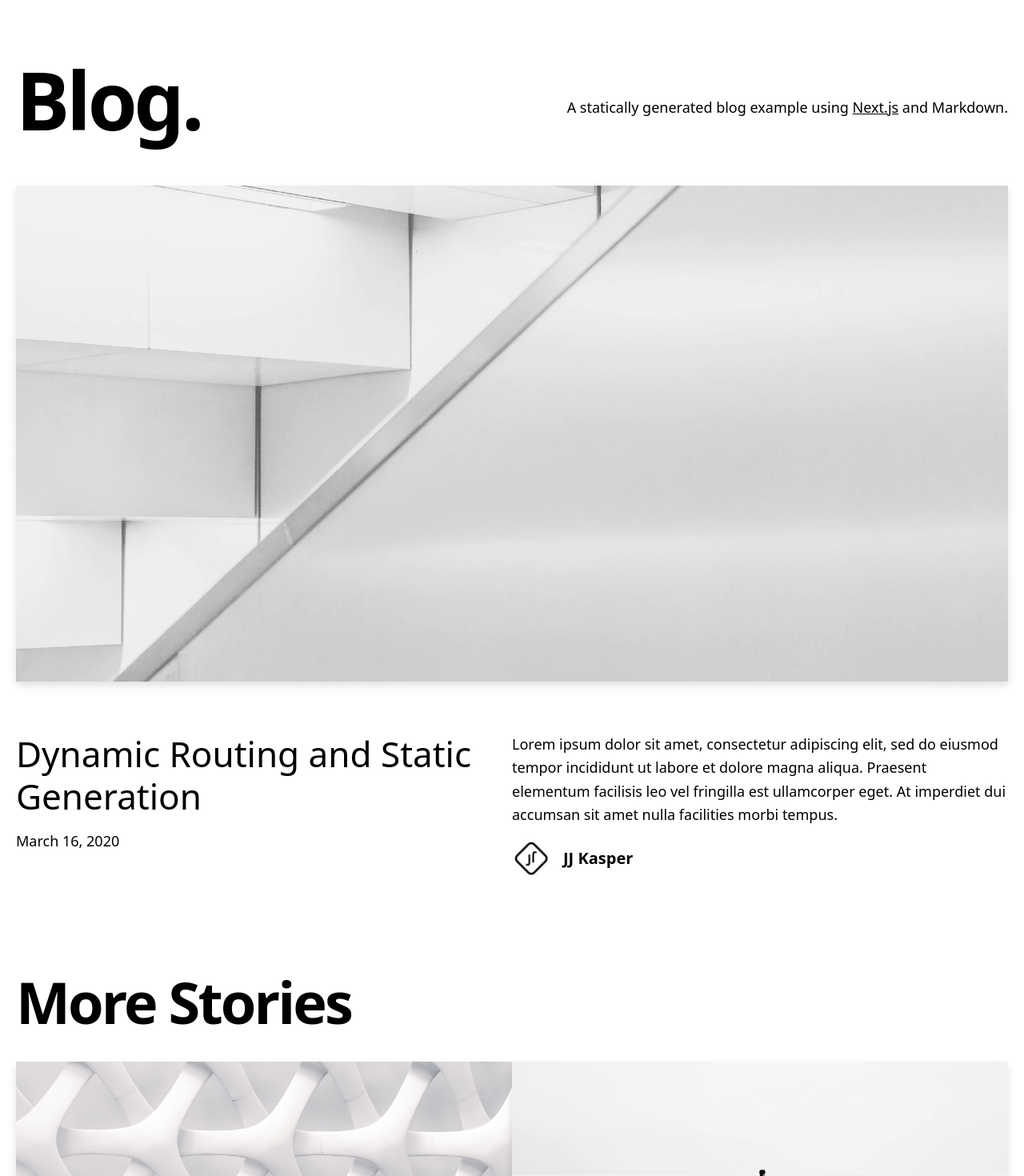
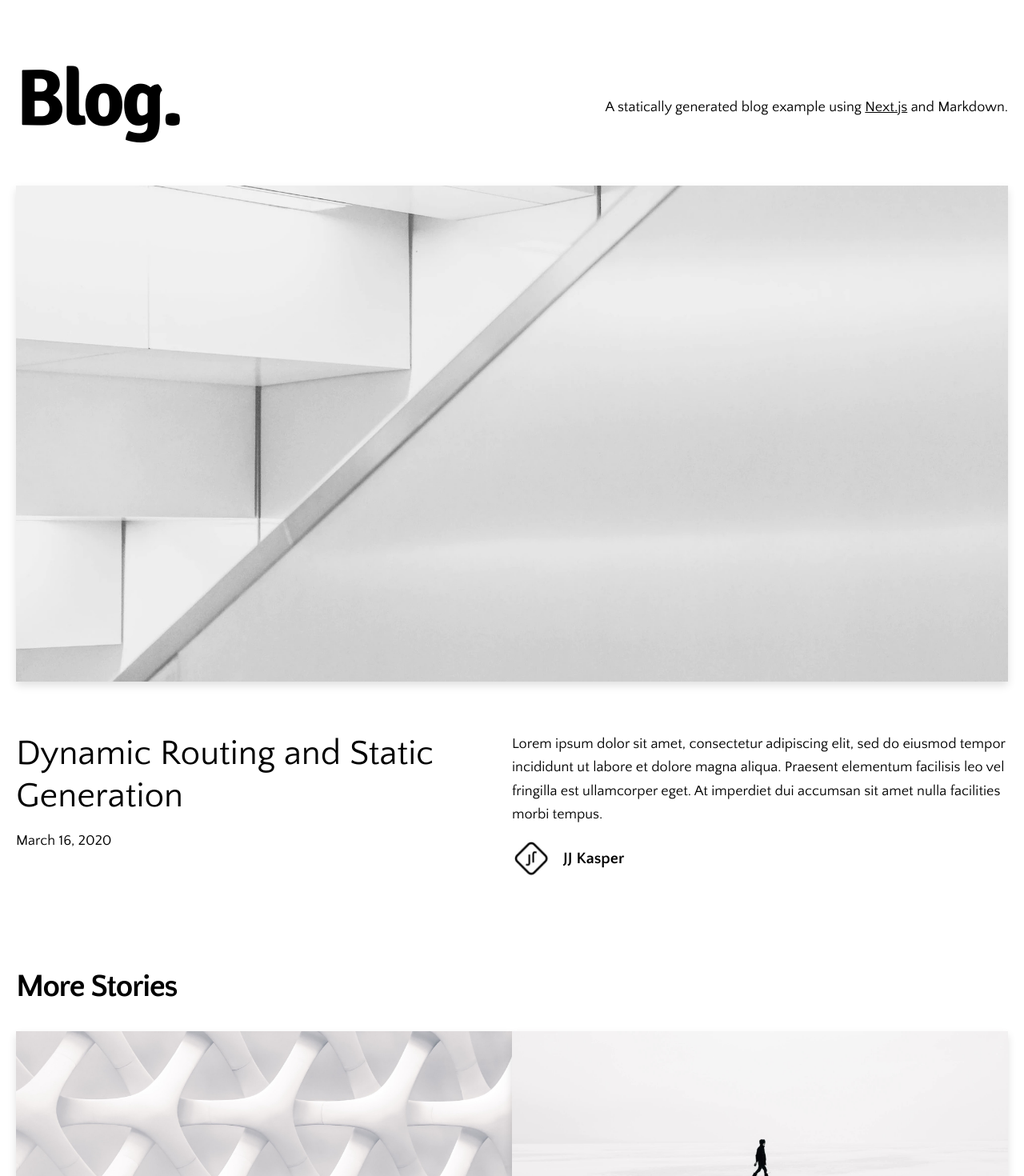
Before and after one commit to rdlu/blog, a Next.js app: page / in a window 1280 px wide. Shown: the top 1470 px of the page at 80% size. Built offline with nearby package versions, Linux system fonts and the light colour scheme.

Commit message:
Typography: config, google fonts, initial changes

```diff
--- a/components/header.tsx
+++ b/components/header.tsx
@@ -2,11 +2,10 @@ import Link from 'next/link'
 
 const Header = () => {
   return (
-    <h2 className="text-2xl md:text-4xl font-bold tracking-tight md:tracking-tighter leading-tight mb-20 mt-8">
+    <h2 className="text-2xl md:text-4xl font-title font-bold tracking-tight md:tracking-tighter leading-tight mb-20 mt-8">
       <Link href="/">
         <a className="hover:underline">Blog</a>
       </Link>
-      .
     </h2>
   )
 }
--- a/components/intro.tsx
+++ b/components/intro.tsx
@@ -3,7 +3,7 @@ import { CMS_NAME } from '../lib/constants'
 const Intro = () => {
   return (
     <section className="flex-col md:flex-row flex items-center md:justify-between mt-16 mb-16 md:mb-12">
-      <h1 className="text-6xl md:text-8xl font-bold tracking-tighter leading-tight md:pr-8">
+      <h1 className="text-6xl md:text-8xl font-title font-bold tracking-tighter leading-tight md:pr-8">
         Blog.
       </h1>
       <h4 className="text-center md:text-left text-lg mt-5 md:pl-8">
--- a/components/more-stories.tsx
+++ b/components/more-stories.tsx
@@ -8,7 +8,7 @@ type Props = {
 const MoreStories = ({ posts }: Props) => {
   return (
     <section>
-      <h2 className="mb-8 text-6xl md:text-7xl font-bold tracking-tighter leading-tight">
+      <h2 className="mb-8 text-4xl md:text-5xl font-bold tracking-tighter leading-tight">
         More Stories
       </h2>
       <div className="grid grid-cols-1 md:grid-cols-2 md:col-gap-16 lg:col-gap-32 row-gap-20 md:row-gap-32 mb-32">
--- a/components/post-title.tsx
+++ b/components/post-title.tsx
@@ -6,7 +6,7 @@ type Props = {
 
 const PostTitle = ({ children }: Props) => {
   return (
-    <h1 className="text-6xl md:text-7xl lg:text-8xl font-bold tracking-tighter leading-tight md:leading-none mb-12 text-center md:text-left">
+    <h1 className="text-4xl md:text-5xl lg:text-6xl font-bold tracking-tighter leading-tight md:leading-none mb-12 text-center md:text-left">
       {children}
     </h1>
   )
--- a/package.json
+++ b/package.json
@@ -1,5 +1,6 @@
 {
   "dependencies": {
+    "@tailwindcss/typography": "^0.2.0",
     "classnames": "^2.2.6",
     "date-fns": "^2.16.1",
     "gray-matter": "^4.0.2",
--- a/pages/_document.tsx
+++ b/pages/_document.tsx
@@ -4,7 +4,9 @@ export default class MyDocument extends Document {
   render() {
     return (
       <Html lang="en">
-        <Head />
+        <Head>
+          <link href="https://fonts.googleapis.com/css2?family=Quattrocento+Sans:ital,wght@0,400;0,700;1,400&family=Signika:wght@500;700&display=swap" rel="stylesheet" />
+        </Head>
         <body>
           <Main />
           <NextScript />
--- a/pages/posts/[slug].tsx
+++ b/pages/posts/[slug].tsx
@@ -31,7 +31,7 @@ const Post = ({ post, morePosts, preview }: Props) => {
           <PostTitle>Loading…</PostTitle>
         ) : (
           <>
-            <article className="mb-32">
+            <article className="prose lg:prose-xl mb-32">
               <Head>
                 <title>
                   {post.title} | Next.js Blog Example with {CMS_NAME}
--- a/tailwind.config.js
+++ b/tailwind.config.js
@@ -1,10 +1,42 @@
 module.exports = {
+  plugins: [
+    require('@tailwindcss/typography'),
+  ],
   future: {
     removeDeprecatedGapUtilities: true,
     purgeLayersByDefault: true
   },
-  purge: ['./components/**/*.tsx', './pages/**/*.tsx'],
+  purge: {
+    mode: 'all',
+    content: ['./components/**/*.tsx', './pages/**/*.tsx'],
+    options: {
+      whitelist: ['h1', 'h2', 'h3', 'p', 'blockquote', 'strong', 'em'],
+    }
+  },
   theme: {
+    fontFamily: {
+      title: ['Signika', 'Cantarell', 'sans-serif'],
+      sans: ['Quattrocento Sans', 'Cantarell', 'Segoe UI', 'sans-serif']
+    },
+    typography: (theme) => ({
+      default: {
+        css: {
+          color: theme("colors.black"),
+          h1: {
+            fontFamily: theme("fontFamily.title").join(", "),
+            fontWeight: 500
+          },
+          h2: {
+            fontFamily: theme("fontFamily.title").join(", "),
+            fontWeight: 500
+          },
+          h3: {
+            fontFamily: theme("fontFamily.title").join(", "),
+            fontWeight: 500
+          }
+        }
+      }
+    }),
     extend: {
       colors: {
         'accent-1': '#FAFAFA',
@@ -31,7 +63,7 @@ module.exports = {
       boxShadow: {
         small: '0 5px 10px rgba(0, 0, 0, 0.12)',
         medium: '0 8px 30px rgba(0, 0, 0, 0.12)',
-      },
+      }
     },
   },
 }
```
Also changed, not shown: 1 other file (tests, documents, lock files or other folders).
